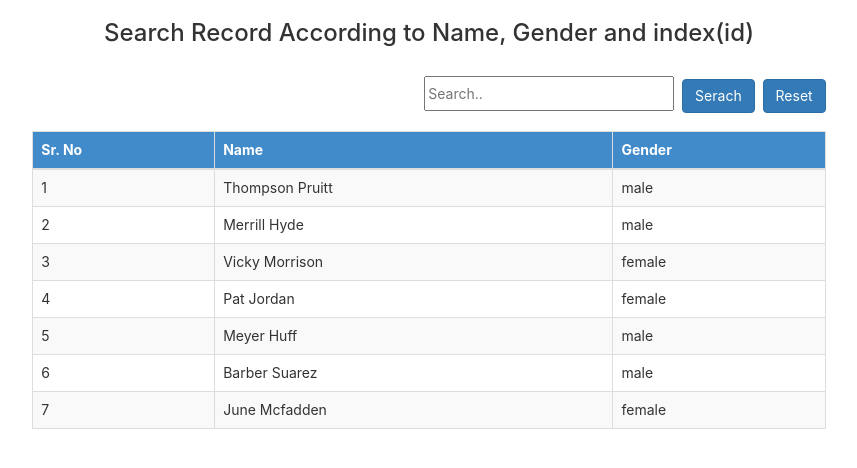
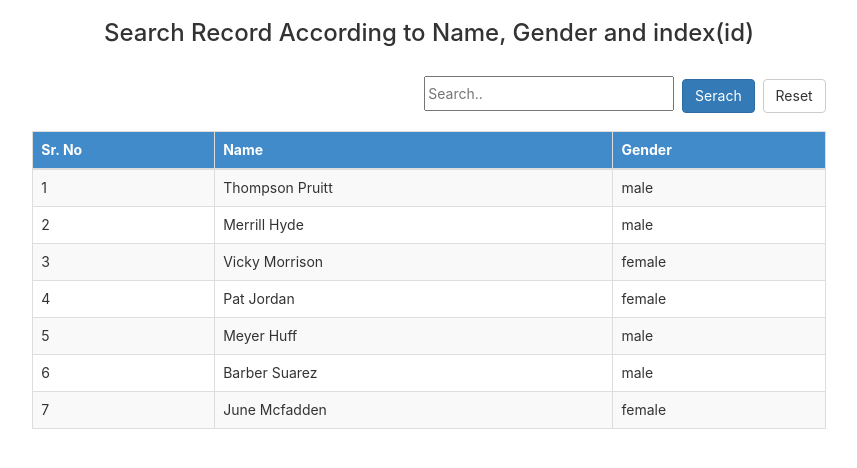
Before and after one commit to vikasjagdale92/VikasAssignmentRactJs, a React (Create React App) app: page / in a window 1280 px wide. Shown: the top 468 px of the page, without its empty margins (211-1068 px from the left). Built offline with nearby package versions, Linux system fonts and the light colour scheme.

Commit message:
vikas change reset button color

```diff
--- a/src/SearchComponent.js
+++ b/src/SearchComponent.js
@@ -29,7 +29,7 @@
 				<div className="pull-right ">
 					<input type="text" name="search" id="getValue" ref="getValue" placeholder="Search.."/>&nbsp;&nbsp;
 					<button type="button" className="btn btn-primary" onClick={this.getSearchValue}>Serach</button>&nbsp;&nbsp;
-					<button type="button" className="btn btn-primary" onClick={this.resetTable}>Reset</button>
+					<button type="button" className="btn btn-default" onClick={this.resetTable}>Reset</button>
 				</div>
 			</div>
 			);
```
